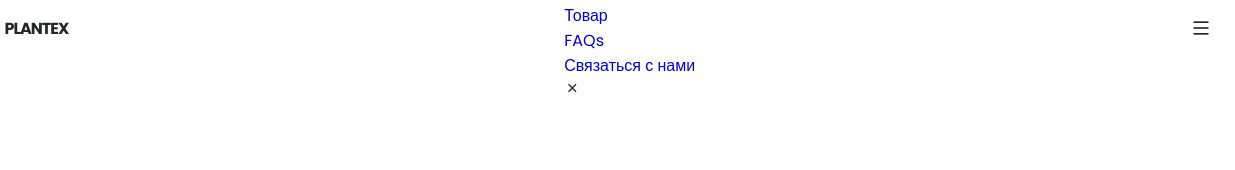
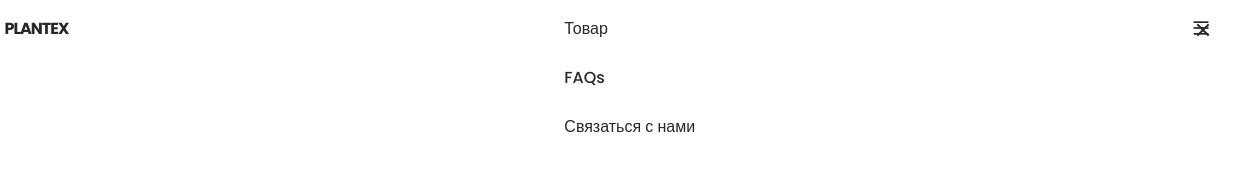
Before and after one commit to NastyaSaprick/Planet-PHP, a plain HTML site: page index.html in a window 1280 px wide. Shown: the full height of the page, 45-1280 px from the left. Drawn offline with nearby package versions, Linux system fonts and the light colour scheme.

Commit message:
выпадающее  меню на js

```diff
--- a/css/style.css
+++ b/css/style.css
@@ -191,12 +191,40 @@ img{
     width: 80%;
     height: 100%;
     top: 0;
-    right: 0;
+    right: -100%;
     box-shadow: -2px 0 4px hsla(var(--hue), 24%, 15%, .1);
     padding: 4rem 0 0 3rem;
     border-radius: 1rem 0 0 1rem;
     transition: .3s;
     z-index: var(--z-fixed);
   }
+}
 
+.nav__close{
+  font-size: 1.5rem;
+  position: absolute;
+  top: 1rem;
+  right: 1.25rem;
+  cursor: pointer;
 }
+
+.nav__list{
+  display: flex;
+  flex-direction: column;
+  row-gap: 1.5rem;
+}
+
+.nav__link{
+  color: var(--title-color);
+  font-weight: var(--font-medium);
+  transition: .3s;
+}
+
+.nav__link:hover{
+  color: var(--first-color);
+}
+
+/* Show menu - показать меню */
+.show-menu{
+  right: 0;
+}
--- a/js/main.js
+++ b/js/main.js
@@ -0,0 +1,20 @@
+/*=============== SHOW MENU - показать меню ===============*/
+const navMenu = document.getElementById('nav-menu'),
+      navToggle = document.getElementById('nav-toggle'),
+      navClose = document.getElementById('nav-close')
+
+/*===== MENU SHOW =====*/
+/* Проверьте, существует ли константа */
+if(navToggle){
+  navToggle.addEventListener('click', () =>{
+    navMenu.classList.add('show-menu')
+  })
+}
+
+/*===== MENU HIDDEN - скрыть меню =====*/
+/* Проверьте, существует ли константа */
+if(navClose){
+  navClose.addEventListener('click', () =>{
+    navMenu.classList.remove('show-menu')
+  })
+}
```
